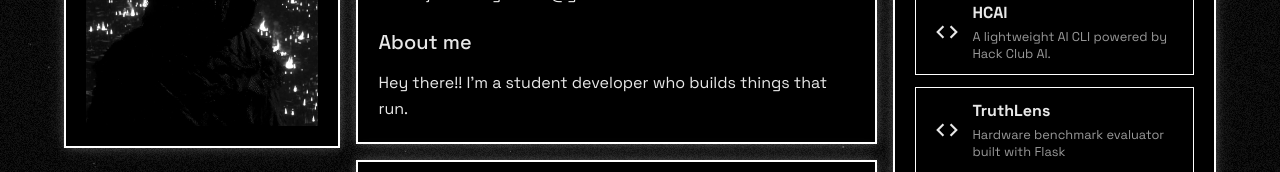
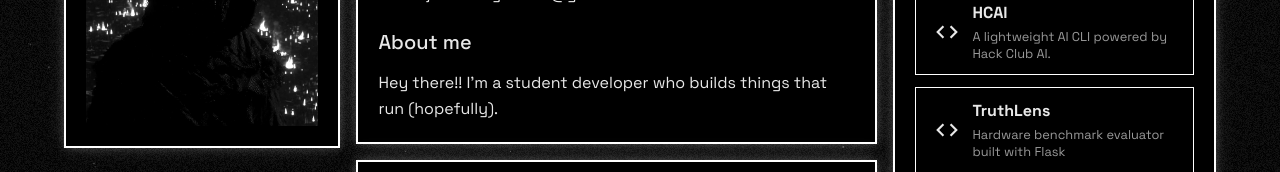
Before and after one commit to Aaryan410/Aaryan, a plain HTML site: page index.html in a window 1280 px wide. Shown: the part 251-423 px from the top of the page. Drawn offline with Linux system fonts and the light colour scheme.

Commit message:
added new text in index.html

```diff
--- a/index.html
+++ b/index.html
@@ -48,7 +48,7 @@
 
             <h2>About me</h2>
             <p>
-                Hey there!! I'm a student developer who builds things that run.
+                Hey there!! I'm a student developer who builds things that run (hopefully).
             </p>
         </section>
 
```
